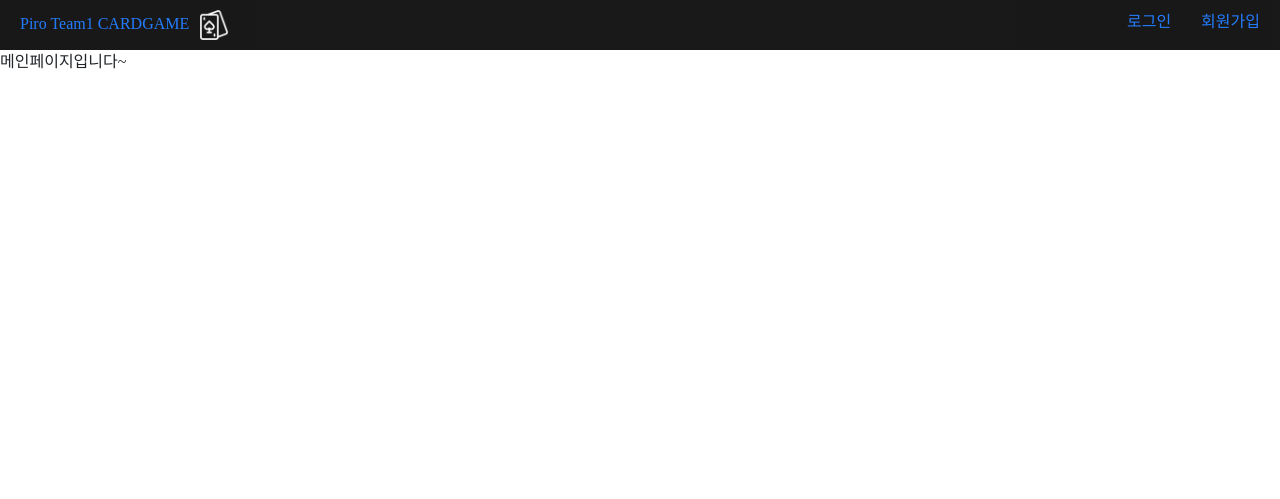
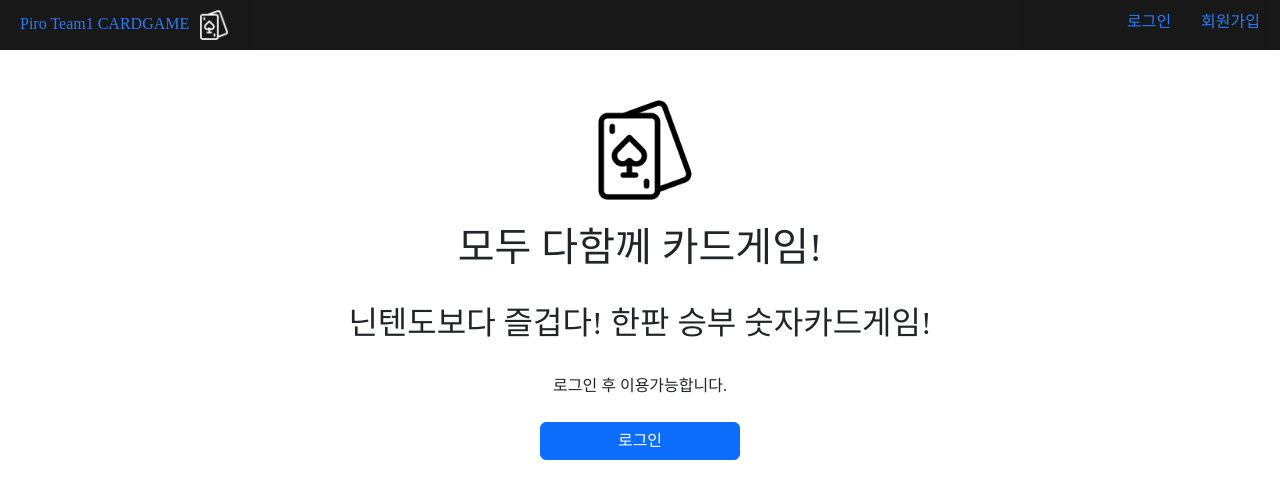
Before and after one commit to mikio999/Piro19_CardGame_01, a Django app: page / in a window 1280 px wide. Shown: the top 499 px of the page. Run offline with Django 4.2, Linux system fonts and the light colour scheme; parts of the project's set-up code (start-up, migrations or seed data) failed here and were passed over; some web fonts are replaced.

Commit message:
[feat] 회원가입 후 바로 로그인 페이지 연결

```diff
--- a/server/apps/games/views.py
+++ b/server/apps/games/views.py
@@ -1,4 +1,6 @@
 from django.shortcuts import render,redirect
+from allauth.socialaccount.models import SocialAccount
+from django.contrib.auth.backends import ModelBackend
 from django.contrib.auth.models import User
 from django.contrib import auth
 from .models import *
@@ -28,7 +30,7 @@ def game_detail_respond(request, pk):
     return(request, 'game_detail_respond.html', {'game' : game})
 
 def main(request) :
-    return render(request, 'games/main.html')
+    return render(request, 'games/main.html',)
 
 def login(request) :
     print("login")
@@ -38,10 +40,11 @@ def login(request) :
         email = request.POST['email']
         password = request.POST['password']
 
-        user = auth.authenticate(request, username=email, password=password)
+        user = auth.authenticate(request, email=email, password=password)
 
         if user is None :
-            return redirect('/signup')
+            print('login fail')
+            return redirect('/login')
         else :
             auth.login(request, user)
             return redirect('/')
@@ -55,22 +58,22 @@ def google_login(request):
 
 def logout(request) :
     auth.logout(request)
-
     return redirect('/')
 
 def signup(request):
-    print("signup 실행!")
-    if request.method == 'POST' :
-        print("여기는 포스팅요청")
-
+    if request.method == 'POST':
         username = request.POST['username']
         email = request.POST['email']
         password = request.POST['password']
 
-        User.objects.create_user(username=username, email=email, password=password)
-
-
-        return redirect('/')
+        try:
+            existing_user = User.objects.get(username=username)
+            return redirect('/login/')
+        except User.DoesNotExist:
+            user = User.objects.create_user(username=username, email=email, password=password)
+            user.backend = f'{ModelBackend.__module__}.{ModelBackend.__qualname__}'
+            auth.login(request, user)
+            return render(request, 'games/main.html')
 
     return render(request, 'games/signup.html')
 
--- a/server/static/css/base.css
+++ b/server/static/css/base.css
@@ -1,5 +1,6 @@
 @import "./Nav.css";
 @import "./signup.css";
+
 @font-face {
   font-family: "NEXON Lv1 Gothic OTF";
   src: url("https://cdn.jsdelivr.net/gh/projectnoonnu/noonfonts_20-04@2.1/NEXON Lv1 Gothic OTF.woff")
--- a/server/templates/games/login.html
+++ b/server/templates/games/login.html
@@ -25,7 +25,9 @@
       />
     </div>
   </div>
-  <button type="submit" class="btn btn-primary">log in</button>
-  <a href="{% provider_login_url 'google' %}">구글 로그인</a>
+  <button type="submit" class="btn btn-light">일반 로그인</button>
+  <a class="btn btn-primary mt-3" href="{% provider_login_url 'google' %}"
+    >구글 로그인</a
+  >
 </form>
 {% endblock %}
--- a/server/templates/games/main.html
+++ b/server/templates/games/main.html
@@ -1,4 +1,33 @@
 {% extends 'games/nav.html' %} {% load static %} {% block content %}
-<div>메인페이지입니다~</div>
-
+  <div class="d-flex justify-content-center" style="display:flex; flex-direction: column; align-items: center; margin-top:50px; font-family: NEXON Lv2 Gothic;">
+    <img
+          src="{% static 'img/poker-cards.png'%}"
+          style="width: 100px; margin-left: 10px"
+      />
+    <h1 class="mt-4">모두 다함께 카드게임!</h1></br>
+    <h2>닌텐도보다 즐겁다! 한판 승부 숫자카드게임!</h2>
+    {% if user.is_authenticated %}
+    <div class="mt-4">{{user.username}}님이 로그인 중</div>
+    <a
+      href="/game/attack"
+      class="btn btn-primary mt-2"
+      style="text-decoration: none; width: 200px; font-family: MaplestoryOTFBold"
+      ;
+    >
+      게임하기
+    </a>
+    <a
+      href="/list"
+      class="btn btn-success mt-2"
+      style="text-decoration: none; width: 200px; font-family: MaplestoryOTFBold"
+      ;
+    >
+      전적보기
+    </a>
+    {% else %}
+    <div class="mt-4">로그인 후 이용가능합니다.</div>
+    <a href="/login" class="btn btn-primary mt-4" style="width: 200px;">로그인</a>
+    {% endif %}
+  </div>
+</div>
 {% endblock %}
--- a/server/templates/games/nav.html
+++ b/server/templates/games/nav.html
@@ -23,7 +23,7 @@
       <ul>
         {% if user.is_authenticated %}
         <a href="/"> <li>게임하기</li></a>
-        <a href="/"> <li>랭킹보기</li></a>
+        <a href="/rankings"> <li>랭킹보기</li></a>
         <a href="/logout"> <li>로그아웃</li></a>
         {% else %}
         <a href="/login"><li>로그인</li></a>
```
Also changed, not shown: server/static/img/poker-cards.png (added).
